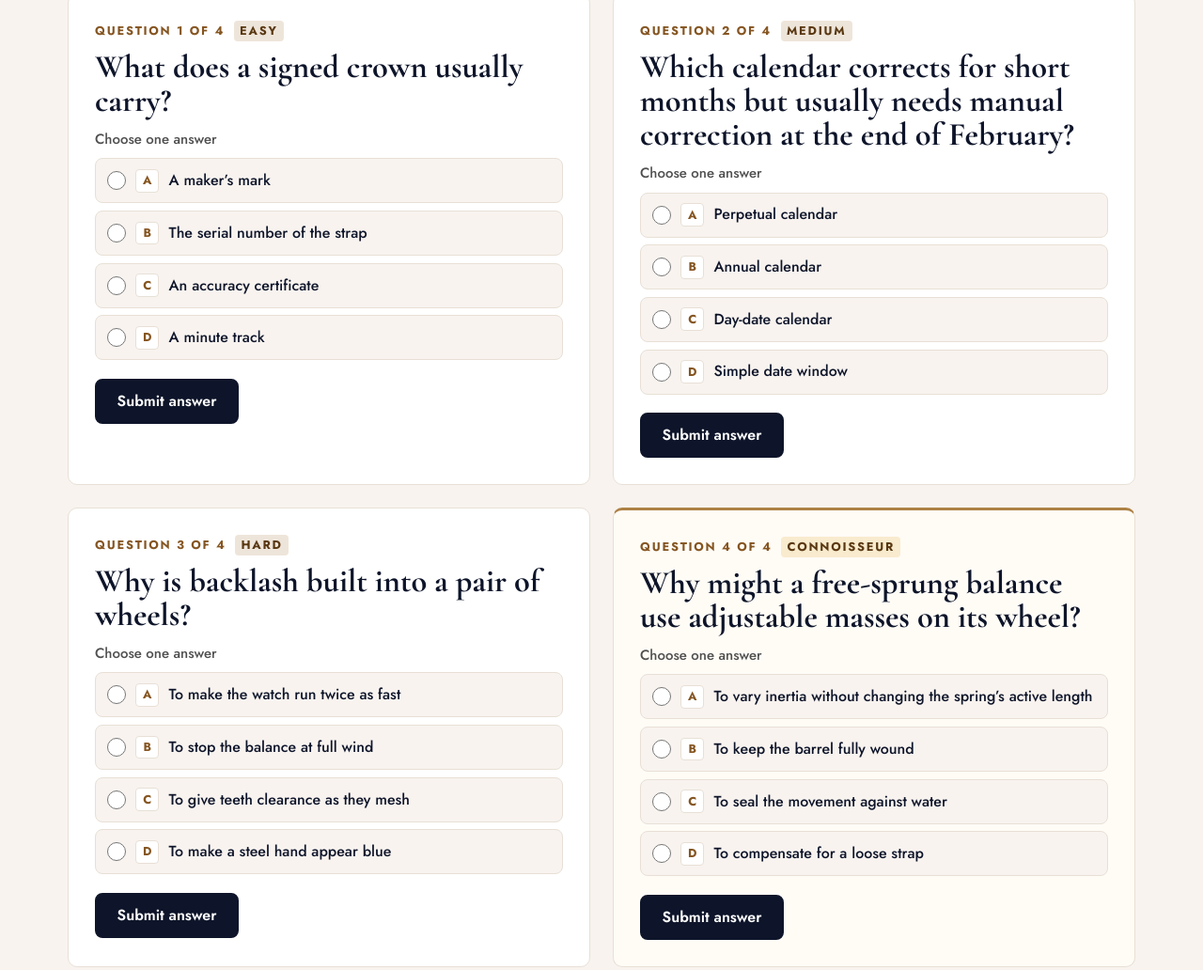
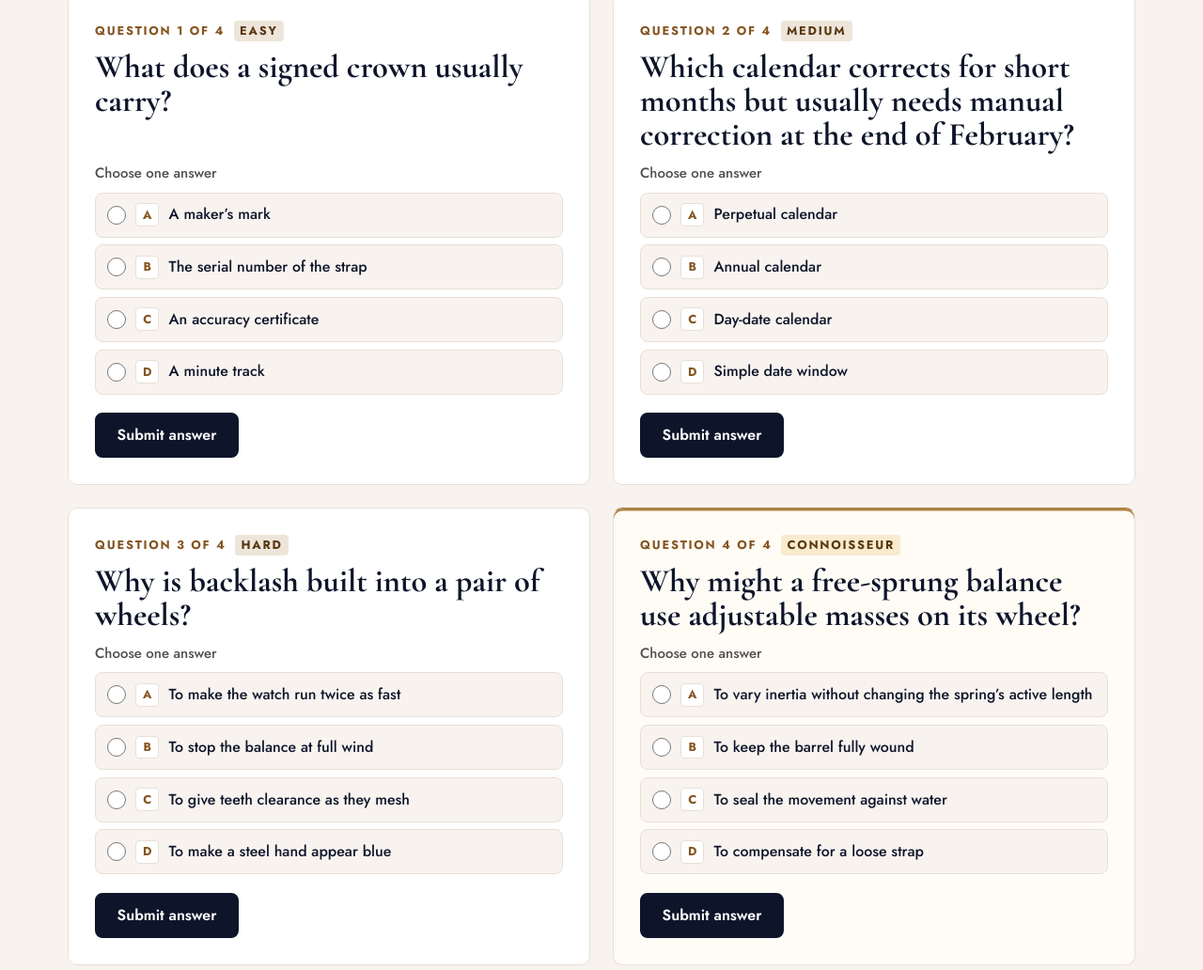
Before and after one commit to WatchVote-eduardo/watchvote-trivia-demo, a plain HTML site: page v2/index.html in a window 1280 px wide. Shown: the part 782-1814 px from the top of the page at 94% size. Drawn offline with Linux system fonts and the light colour scheme.

Commit message:
Align paired trivia question cards
Co-Authored-By: Devin AI <158243242+devin-ai-integration[bot]@users.noreply.github.com>

```diff
--- /dev/null
+++ b/question-grid.css
@@ -0,0 +1,53 @@
+@media (hover: hover) {
+	.wv-trivia .paired-options .wv-trivia__option:hover:not(:has(input:checked)) {
+		border-color: var(--wv-bronze);
+	}
+}
+
+@media (width > 46rem) {
+	@container wv-trivia (width > 46rem) {
+		.paired-questions {
+			grid-template-rows: repeat(2, [label] auto [feature] auto [prompt] auto [crop] auto
+				[status] auto [explanation] auto [reveal] auto [community] auto
+				[options] auto auto auto auto [action] auto);
+			row-gap: 0;
+		}
+		.paired-question, .paired-body, .paired-form, .paired-options, .paired-review {
+			display: grid;
+			grid-template-columns: minmax(0, 1fr);
+			grid-template-rows: subgrid;
+		}
+		.paired-question {
+			grid-row: span 13;
+			align-items: start;
+		}
+		.paired-question:nth-child(-n+2) { margin-block-end: clamp(1rem, 3cqi, 1.5rem); }
+		.paired-question > .wv-trivia__eyebrow:first-child { grid-row: label; }
+		.paired-question > .paired-feature { grid-row: feature; }
+		.paired-question > h3 { grid-row: prompt; }
+		.paired-body {
+			grid-row: crop / span 10;
+			align-self: stretch;
+		}
+		.paired-form { grid-row: status / span 9; }
+		.paired-body > .v2-picture:first-child { grid-row: crop; }
+		.paired-form > .wv-trivia__legend, .paired-body > .wv-trivia__feedback { grid-row: status; }
+		.paired-form > .wv-trivia__legend { margin-block-start: 0; }
+		.paired-body > .v2-explanation { grid-row: explanation; }
+		.paired-body > .v2-picture:not(:first-child) { grid-row: reveal; }
+		.paired-body > .v2-community { grid-row: community; }
+		.paired-options, .paired-review { grid-row: options / span 4; }
+		.wv-trivia.v2 .paired-review .wv-trivia__option { align-content: space-between; }
+		.paired-form > .wv-trivia__button, .paired-body > .wv-trivia__hint {
+			grid-row: action;
+			justify-self: start;
+		}
+		.paired-body > :not(.paired-form, .paired-review), .paired-form > :not(.paired-options) {
+			align-self: start;
+		}
+		.wv-trivia .paired-question.v2-connoisseur {
+			border-block-start-width: 1px;
+			box-shadow: inset 0 .16rem #ad8145;
+		}
+	}
+}
--- a/v2/index.html
+++ b/v2/index.html
@@ -7,6 +7,7 @@
 	<title>WatchVote Daily Trivia · Collectors’ Edition</title>
 	<link rel="stylesheet" href="../trivia.css">
 	<link rel="stylesheet" href="./v2.css">
+	<link rel="stylesheet" href="../question-grid.css">
 	<script type="module" src="./app.mjs"></script>
 </head>
 <body>
@@ -49,7 +50,7 @@
 				</div>
 				<div class="wv-trivia__dial" aria-hidden="true"></div>
 			</section>
-			<div class="v2-questions" id="questions"></div>
+			<div class="v2-questions paired-questions" id="questions"></div>
 			<div id="social"></div>
 			<section class="wv-trivia__standings" id="standings" aria-labelledby="standings-title">
 				<p class="wv-trivia__eyebrow">The Collector Community</p>
--- a/v2/view.mjs
+++ b/v2/view.mjs
@@ -41,7 +41,7 @@ function picture(image, revealed) {
 }
 
 function benchHeader(bench) {
-	const header = el("header", "v2-bench");
+	const header = el("header", "v2-bench paired-feature");
 	const image = el("img");
 	image.src = bench.photo;
 	image.width = 80;
@@ -69,7 +69,7 @@ function review(question, choice) {
 	if (question.read_more_url) explanation.append(link("Read more on WatchVote", question.read_more_url, "v2-reading"));
 	const percentages = communityFor(question.votes, choice);
 	const community = el("p", "v2-community", `${percentages[question.correct_index]}% of collectors got this right.`);
-	const list = el("ul", "wv-trivia__review");
+	const list = el("ul", "wv-trivia__review paired-review");
 	list.setAttribute("role", "list");
 	question.options.forEach((text, index) => {
 		const isCorrect = index === question.correct_index;
@@ -99,7 +99,7 @@ function review(question, choice) {
 export function questionCard(question, savedChoice, submit) {
 	const isLocked = Number.isInteger(savedChoice) && Object.hasOwn(question.options, savedChoice);
 	const { slot, level } = question;
-	const card = el("section", `wv-trivia__card v2-question${level === "connoisseur" ? " v2-connoisseur" : ""}`);
+	const card = el("section", `wv-trivia__card v2-question paired-question${level === "connoisseur" ? " v2-connoisseur" : ""}`);
 	const label = el("p", "wv-trivia__eyebrow", `Question ${slot} of 4 `);
 	label.append(el("span", "v2-level", level.toUpperCase()));
 	const title = el("h3", "", question.prompt);
@@ -107,9 +107,9 @@ export function questionCard(question, savedChoice, submit) {
 	card.setAttribute("aria-labelledby", title.id);
 	card.append(label);
 	if (question.bench) card.append(benchHeader(question.bench));
-	if (question.image) card.append(el("p", "wv-trivia__eyebrow", "Name That Watch"));
+	if (question.image) card.append(el("p", "wv-trivia__eyebrow paired-feature", "Name That Watch"));
 	card.append(title);
-	const body = el("div");
+	const body = el("div", "paired-body");
 	card.append(body);
 	const reveal = (choice, focus) => {
 		const nodes = review(question, choice);
@@ -121,9 +121,12 @@ export function questionCard(question, savedChoice, submit) {
 		return card;
 	}
 	if (question.image) body.append(picture(question.image, false));
-	const form = el("form");
-	const fields = el("fieldset");
-	fields.append(el("legend", "wv-trivia__legend", "Choose one answer"));
+	const form = el("form", "paired-form");
+	const legend = el("p", "wv-trivia__legend", "Choose one answer");
+	legend.id = `choices-${slot}`;
+	const optionsGroup = el("div", "paired-options");
+	optionsGroup.setAttribute("role", "radiogroup");
+	optionsGroup.setAttribute("aria-labelledby", legend.id);
 	question.options.forEach((text, index) => {
 		const option = el("label", "wv-trivia__option");
 		const input = el("input");
@@ -132,11 +135,11 @@ export function questionCard(question, savedChoice, submit) {
 		input.value = index;
 		input.required = true;
 		option.append(input, ...optionText(text, index));
-		fields.append(option);
+		optionsGroup.append(option);
 	});
 	const save = button("Submit answer");
 	save.type = "submit";
-	form.append(fields, save);
+	form.append(legend, optionsGroup, save);
 	form.addEventListener("submit", (event) => {
 		event.preventDefault();
 		const selected = form.querySelector("input:checked");
```
Also changed, not shown: four/four.mjs (+11 -8 lines), four/index.html (+2 -1 lines).
